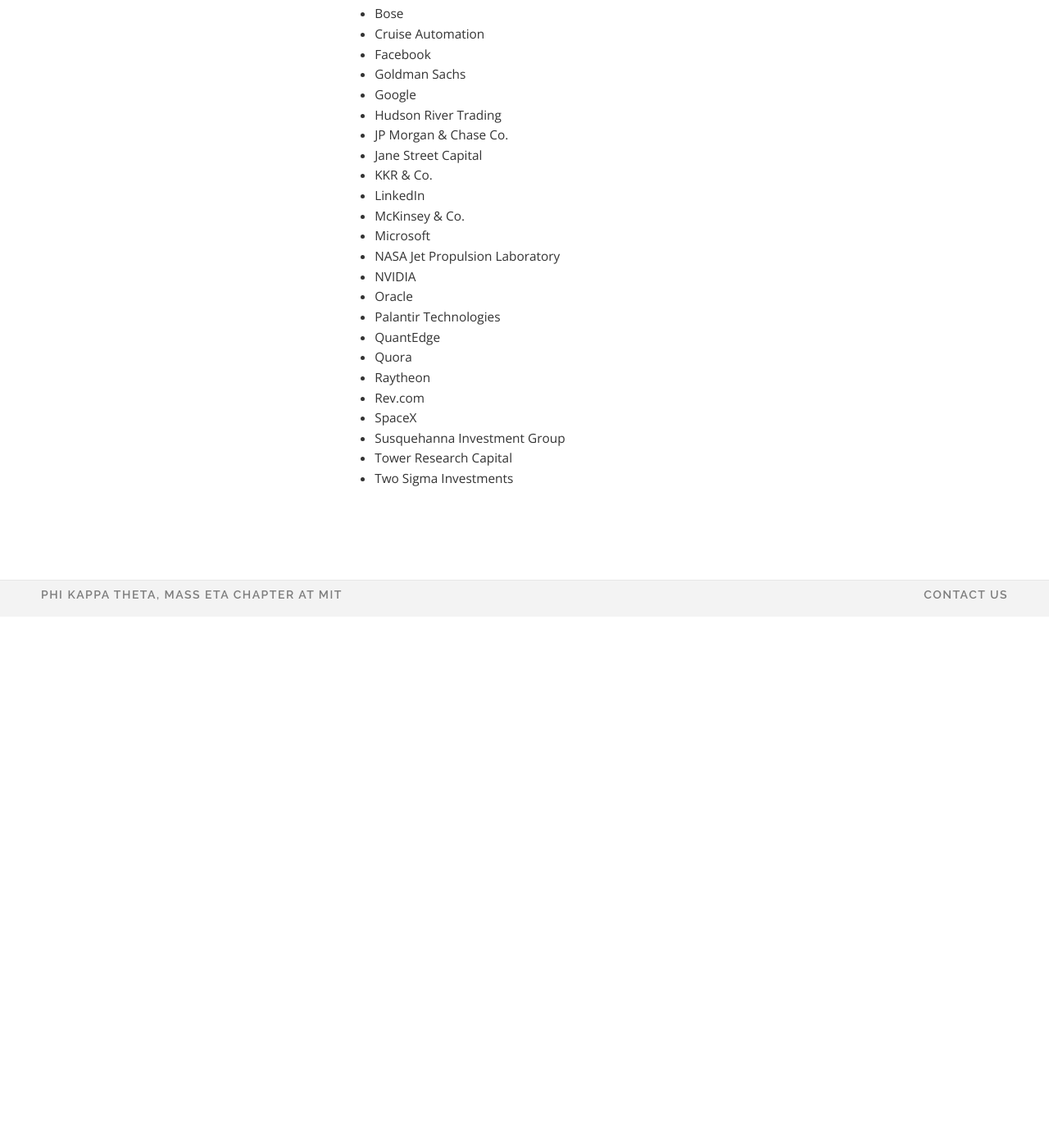
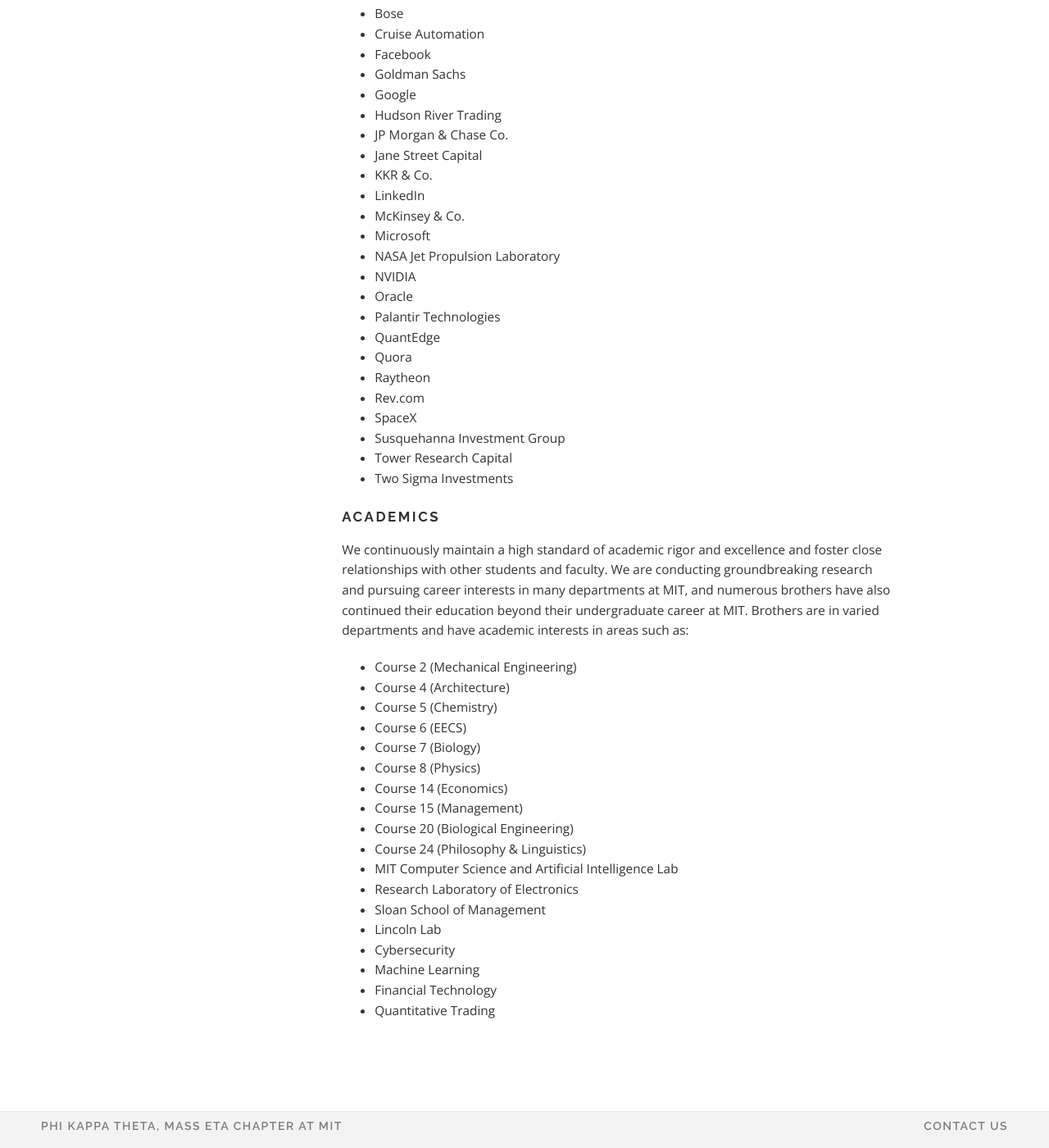
Before and after one commit to pktmasseta/pktmasseta.github.io, a Jekyll site: the page built from _brothers/index.md, in a window 1280 px wide and 1400 px high, scrolled down 915 px. Shown: the whole window at 82% size. Built offline with Jekyll 4.4.1, drawn with Linux system fonts in a browser that asks for light colours; before the commit the page ends 1667 px from its top, so only the background shows below that.

Commit message:
staging new brother main page

```diff
--- a/_brothers/index.md
+++ b/_brothers/index.md
@@ -41,3 +41,26 @@
 - Susquehanna Investment Group
 - Tower Research Capital
 - Two Sigma Investments
+
+###### Academics
+
+We continuously maintain a high standard of academic rigor and excellence and foster close relationships with other students and faculty. We are conducting groundbreaking research and pursuing career interests in many departments at MIT, and numerous brothers have also continued their education beyond their undergraduate career at MIT. Brothers are in varied departments and have academic interests in areas such as:
+
+- Course 2 (Mechanical Engineering)
+- Course 4 (Architecture)
+- Course 5 (Chemistry)
+- Course 6 (EECS)
+- Course 7 (Biology)
+- Course 8 (Physics)
+- Course 14 (Economics)
+- Course 15 (Management)
+- Course 20 (Biological Engineering)
+- Course 24 (Philosophy & Linguistics)
+- MIT Computer Science and Artificial Intelligence Lab
+- Research Laboratory of Electronics
+- Sloan School of Management
+- Lincoln Lab
+- Cybersecurity
+- Machine Learning
+- Financial Technology
+- Quantitative Trading
```
